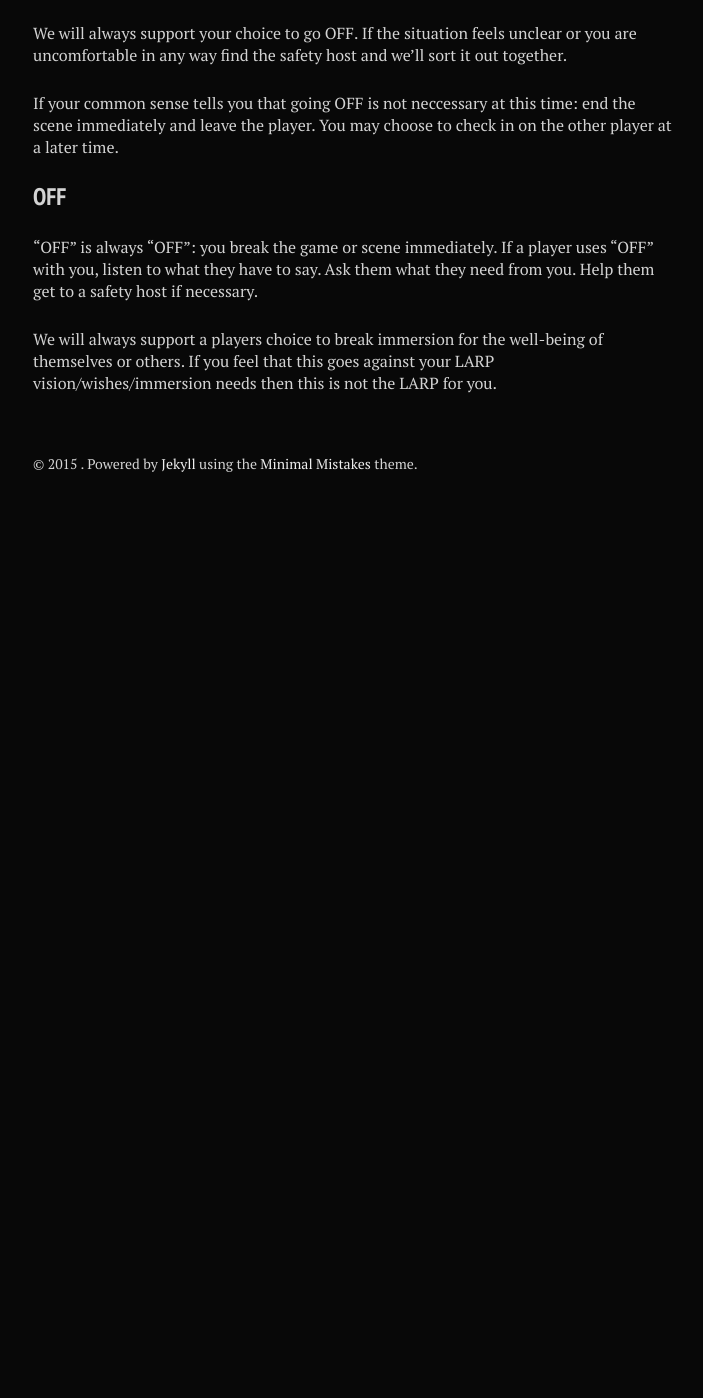
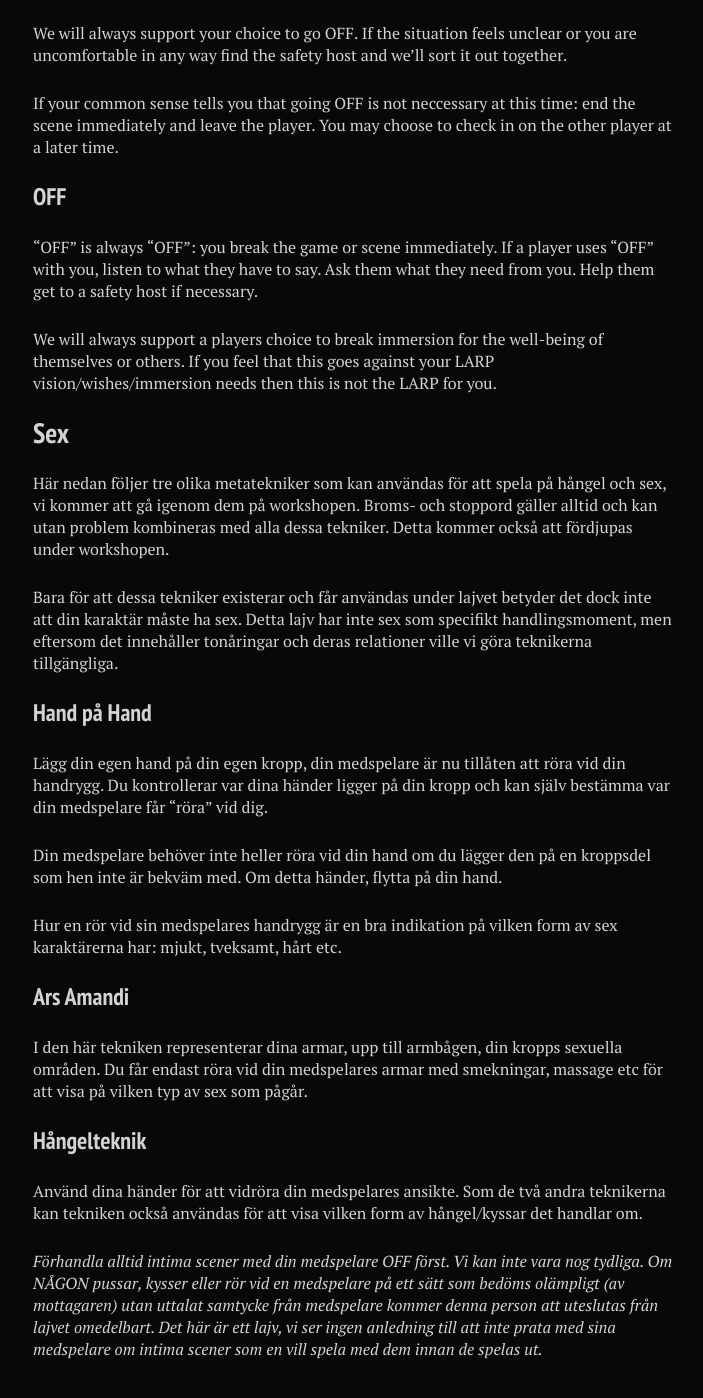
Before and after one commit to stanislavb/en.coven.nu, a Jekyll site: the page built from game-mechanics/index.md, in a window 1280 px wide and 1400 px high, scrolled down 3629 px. Shown: the whole window, without its empty margins (287-990 px from the left). Built offline with Jekyll 4.4.1, drawn with Linux system fonts in a browser that asks for light colours; nearby versions of some CDN libraries; before the commit the page ends 4151 px from its top, so only the background shows below that.

Commit message:
Update index.md

```diff
--- a/game-mechanics/index.md
+++ b/game-mechanics/index.md
@@ -101,3 +101,27 @@ If your common sense tells you that going OFF is not neccessary at this time: en
 “OFF” is always “OFF”: you break the game or scene immediately. If a player uses “OFF” with you, listen to what they have to say. Ask them what they need from you. Help them get to a safety host if necessary.
 
 We will always support a players choice to break immersion for the well-being of themselves or others. If you feel that this goes against your LARP vision/wishes/immersion needs then this is not the LARP for you.
+
+## Sex
+
+Här nedan följer tre olika metatekniker som kan användas för att spela på hångel och sex, vi kommer att gå igenom dem på workshopen. Broms- och stoppord gäller alltid och kan utan problem kombineras med alla dessa tekniker. Detta kommer också att fördjupas under workshopen.
+
+Bara för att dessa tekniker existerar och får användas under lajvet betyder det dock inte att din karaktär måste ha sex. Detta lajv har inte sex som specifikt handlingsmoment, men eftersom det innehåller tonåringar och deras relationer ville vi göra teknikerna tillgängliga.
+
+### Hand på Hand
+
+Lägg din egen hand på din egen kropp, din medspelare är nu tillåten att röra vid din handrygg. Du kontrollerar var dina händer ligger på din kropp och kan själv bestämma var din medspelare får “röra” vid dig.
+
+Din medspelare behöver inte heller röra vid din hand om du lägger den på en kroppsdel som hen inte är bekväm med. Om detta händer, flytta på din hand.
+
+Hur en rör vid sin medspelares handrygg är en bra indikation på vilken form av sex karaktärerna har: mjukt, tveksamt, hårt etc.
+
+### Ars Amandi
+
+I den här tekniken representerar dina armar, upp till armbågen, din kropps sexuella områden. Du får endast röra vid din medspelares armar med smekningar, massage etc för att visa på vilken typ av sex som pågår.
+
+### Hångelteknik
+
+Använd dina händer för att vidröra din medspelares ansikte. Som de två andra teknikerna kan tekniken också användas för att visa vilken form av hångel/kyssar det handlar om.
+
+*Förhandla alltid intima scener med din medspelare OFF först. Vi kan inte vara nog tydliga. Om NÅGON pussar, kysser eller rör vid en medspelare på ett sätt som bedöms olämpligt (av mottagaren) utan uttalat samtycke från medspelare kommer denna person att uteslutas från lajvet omedelbart. Det här är ett lajv, vi ser ingen anledning till att inte prata med sina medspelare om intima scener som en vill spela med dem innan de spelas ut.*
```
